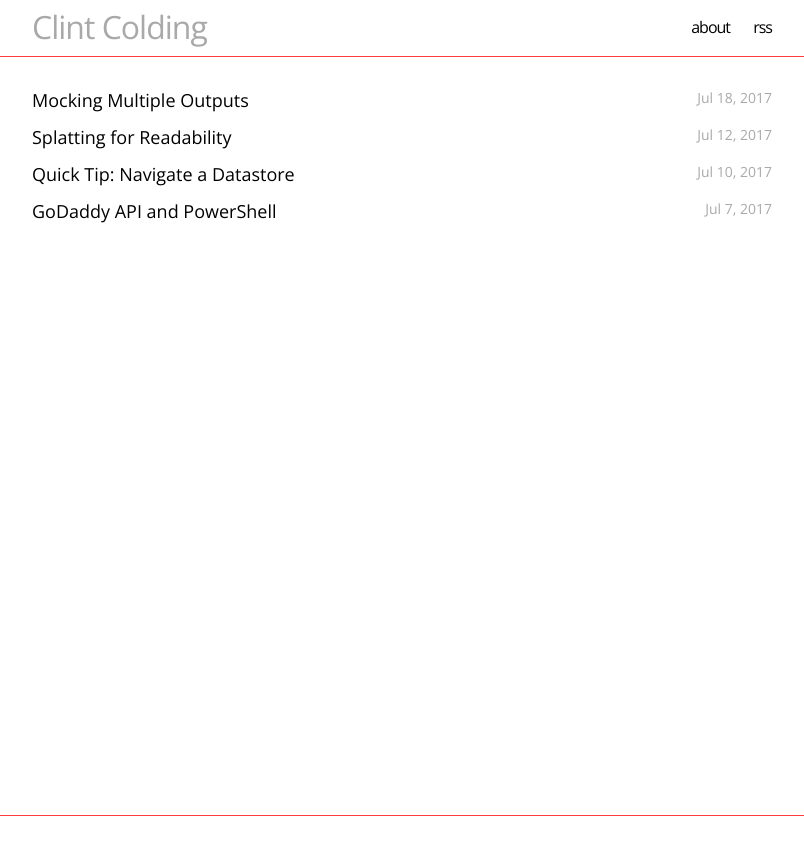
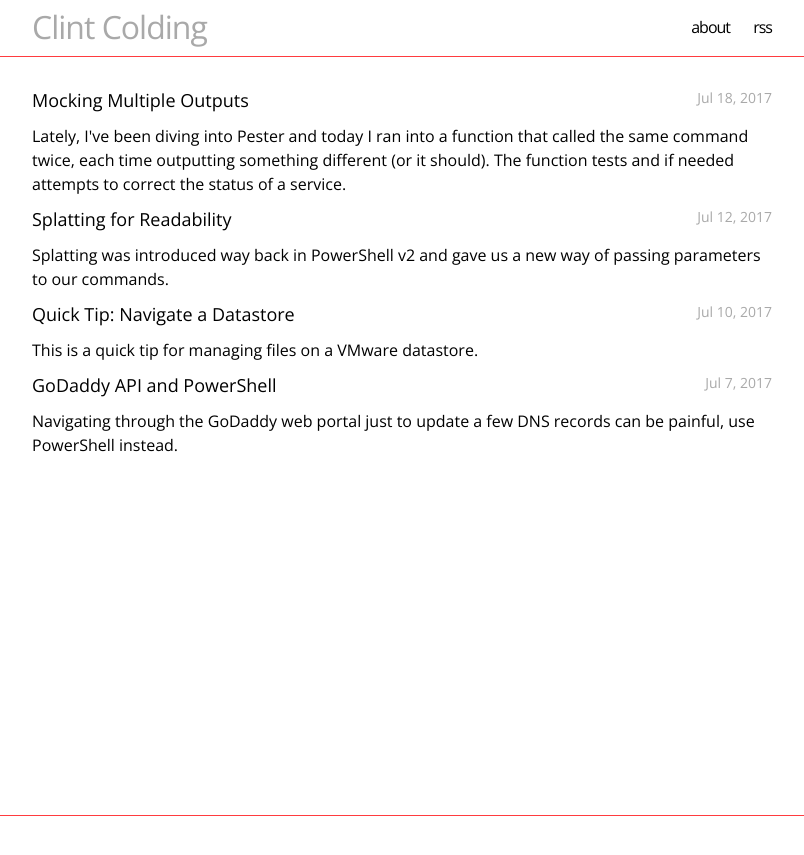
Before and after one commit to clintcolding/clintcolding.github.io, a Jekyll site: the page built from index.md, in a window 1280 px wide. Shown: the top 855 px of the page, without its empty margins (238-1042 px from the left). Built offline with Jekyll 4.4.1, drawn with Linux system fonts in a browser that asks for light colours.

Commit message:
Added excerpt

```diff
--- a/_layouts/home.html
+++ b/_layouts/home.html
@@ -14,6 +14,9 @@ layout: default
         {% assign date_format = site.minima.date_format | default: "%b %-d, %Y" %}
         <span class="home-post-meta">{{ post.date | date: date_format }}</span>
       </li>
+      <li>
+        <span class="excerpt">{{ post.excerpt }}</span>
+      </li>
     {% endfor %}
   </ul>
 
--- a/_posts/2017-07-07-godaddy-api-and-powershell.md
+++ b/_posts/2017-07-07-godaddy-api-and-powershell.md
@@ -7,6 +7,7 @@ tags:
 - PowerShell
 - GoDaddy
 - API
+excerpt: Navigating through the GoDaddy web portal just to update a few DNS records can be painful, use PowerShell instead.
 ---
 
 I work with our public DNS records quite a bit. The most painful part of the process is navigating through the GoDaddy web portal just to update the same records on a handful of domains. I created a PowerShell [module](https://github.com/clintcolding/GoDaddy) that calls the GoDaddy API to make these simple changes much less frustrating.
--- a/_posts/2017-07-10-quick-tip-navigate-datastore.md
+++ b/_posts/2017-07-10-quick-tip-navigate-datastore.md
@@ -7,6 +7,7 @@ tags:
 - PowerShell
 - PowerCLI
 - VMware
+excerpt: This is a quick tip for managing files on a VMware datastore.
 ---
 This is a quick tip for managing files on a VMware datastore. We're simply mapping a datastore to a PSDrive that we can then `cd` to.
 
--- a/_posts/2017-07-12-splatting-for-readability.md
+++ b/_posts/2017-07-12-splatting-for-readability.md
@@ -5,6 +5,7 @@ categories:
 - PowerShell
 tags:
 - Splatting
+excerpt: Splatting was introduced way back in PowerShell v2 and gave us a new way of passing parameters to our commands.
 ---
 
 Splatting was introduced way back in PowerShell v2 and gave us a new way of passing parameters to our commands. I've found splatting to be the most helpful in scripts, where maximum readability is crucial. For example, before I learned about splatting, I had a command like this:
--- a/_posts/2017-07-18-mocking-multiple-outputs.md
+++ b/_posts/2017-07-18-mocking-multiple-outputs.md
@@ -6,6 +6,7 @@ categories:
 tags:
 - Pester
 - Mocking
+excerpt: Lately, I've been diving into Pester and today I ran into a function that called the same command twice, each time outputting something different (or it should). The function tests and if needed attempts to correct the status of a service.
 ---
 
 Lately, I've been diving into Pester and today I ran into a function that called the same command twice, each time outputting something different (or it should). The function tests and if needed attempts to correct the status of a service. Below is the specific scenario I was trying to simulate:
```
